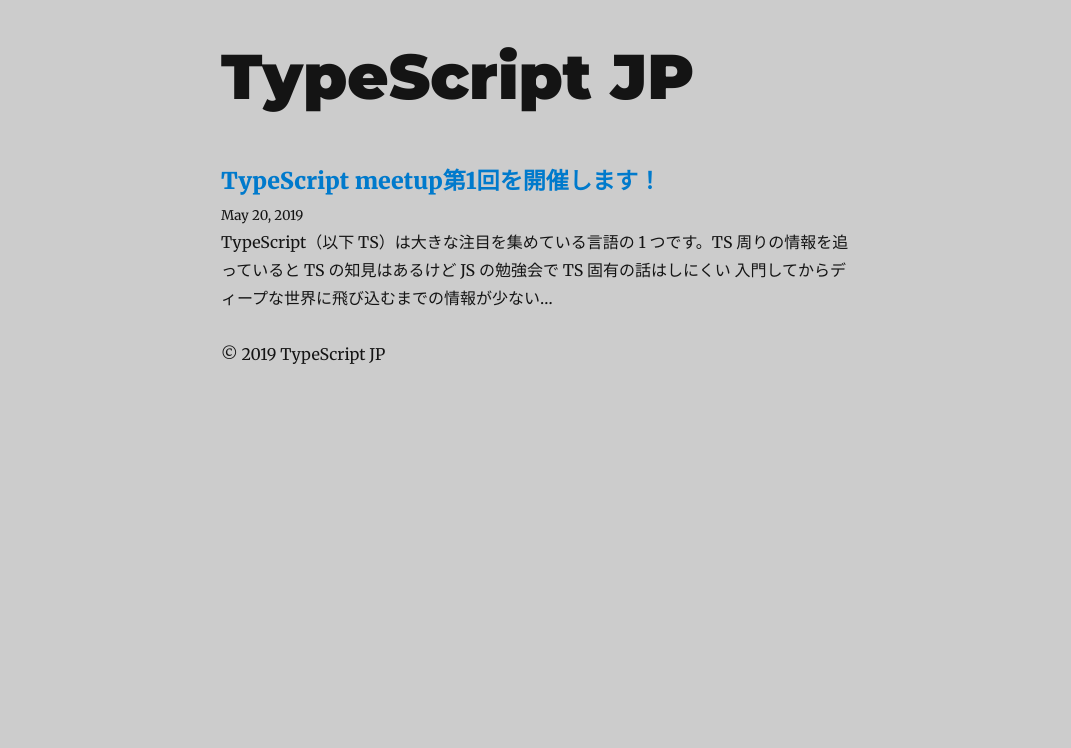
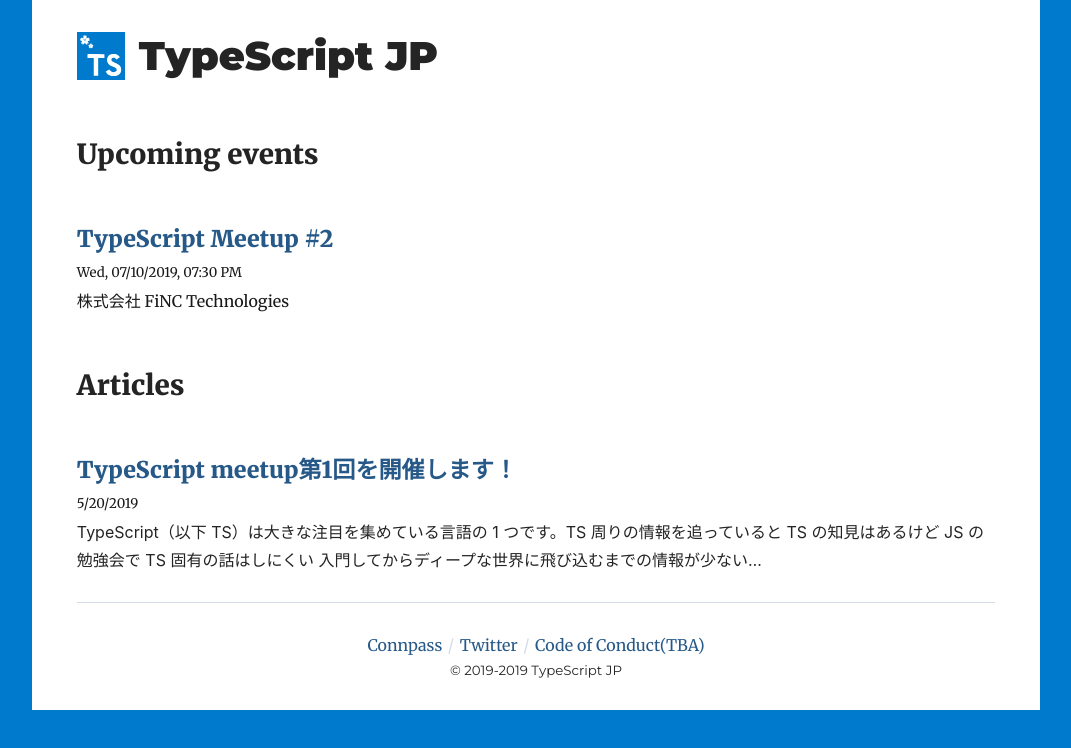
Before and after one commit to typescript-jp/typescript-jp.dev, a Gatsby site: page / in a window 1280 px wide. Shown: the whole page, without its empty margins (104-1175 px from the left). Built offline with nearby package versions, Linux system fonts and the light colour scheme; Gatsby itself is replaced by a stand-in of ours; some packages are replaced by stand-ins of ours.

Commit message:
Add styles

```diff
--- a/gatsby-config.js
+++ b/gatsby-config.js
@@ -63,7 +63,7 @@
         background_color: `#ffffff`,
         theme_color: `#007acc`,
         display: `minimal-ui`,
-        icon: `content/assets/logo-512.png`,
+        icon: `assets/tsjp.svg`,
       },
     },
     `gatsby-plugin-offline`,
--- a/package.json
+++ b/package.json
@@ -44,6 +44,7 @@
     "@types/react-dom": "^16.8.4",
     "@types/react-helmet": "^5.0.8",
     "@types/styled-components": "^4.1.16",
+    "@types/typography": "^0.16.2",
     "prettier": "^1.16.4"
   },
   "homepage": "https://github.com/gatsbyjs/gatsby-starter-blog#readme",
--- /dev/null
+++ b/src/components/ArticleExcerpt.tsx
@@ -0,0 +1,53 @@
+import React from "react"
+import styled from "styled-components"
+import { Link } from "gatsby"
+import { rhythm, scale } from "../utils/typography"
+
+type Props = {
+  title: string
+  slug: string
+  publishedAt: Date
+  body: string
+}
+
+const Title = styled.h3``
+
+const PublishedDate = styled.time`
+  display: block;
+`
+
+// https://murashun.jp/blog/20170716-01.html
+const Text = styled.p`
+  font-family: -apple-system, BlinkMacSystemFont, "Hiragino Kaku Gothic ProN",
+    Meiryo, sans-serif;
+  color: ${({ theme }) => theme.colors.text};
+`
+
+export function ArticleExcerpt(props: Props) {
+  const { title, slug, publishedAt, body } = props
+  const formatter = new Intl.DateTimeFormat(navigator.language)
+  return (
+    <div>
+      <Title
+        style={{
+          marginBottom: rhythm(1 / 4),
+        }}
+      >
+        <Link to={slug}>{title}</Link>
+      </Title>
+      <PublishedDate
+        dateTime={publishedAt.toISOString()}
+        style={{
+          ...scale(-1 / 5),
+        }}
+      >
+        {formatter.format(publishedAt)}
+      </PublishedDate>
+      <Text
+        dangerouslySetInnerHTML={{
+          __html: body,
+        }}
+      />
+    </div>
+  )
+}
--- /dev/null
+++ b/src/components/Banner.tsx
@@ -0,0 +1,44 @@
+import React from "react"
+import styled from "styled-components"
+import { Link as _Link } from "gatsby"
+import { rhythm, scale } from "../utils/typography"
+import { Logo } from "./Logo"
+
+type Props = {
+  title: string
+}
+
+const LogoContainer = styled.div`
+  display: flex;
+  margin-right: ${rhythm(0.5)};
+`
+const Link = styled(_Link)`
+  display: flex;
+  align-items: center;
+  box-shadow: none !important;
+  text-decoration: none;
+  color: inherit;
+  margin-bottom: ${rhythm(1)};
+`
+const Title = styled.h1`
+  color: ${({ theme }) => theme.colors.text};
+  margin: 0;
+`
+
+export function Banner(props: Props) {
+  const { title } = props
+  return (
+    <Link to={`${__PATH_PREFIX__}/`}>
+      <LogoContainer>
+        <Logo size={48} />
+      </LogoContainer>
+      <Title
+        style={{
+          ...scale(1),
+        }}
+      >
+        {title}
+      </Title>
+    </Link>
+  )
+}
--- /dev/null
+++ b/src/components/Copyright.tsx
@@ -0,0 +1,11 @@
+import React from "react"
+import styled from "styled-components"
+
+const Text = styled.small`
+  color: ${({ theme }) => theme.colors.text};
+  font-family: Montserrat, sans-serif;
+`
+
+export function Copyright() {
+  return <Text>&copy; 2019-{new Date().getFullYear()} TypeScript JP</Text>
+}
--- /dev/null
+++ b/src/components/ExternalLink.tsx
@@ -0,0 +1,18 @@
+import React from "react"
+import styled from "styled-components"
+
+type Props = {
+  href: string
+  children: React.ReactNode
+}
+
+const Link = styled.a``
+
+export function ExternalLink(props: Props) {
+  const { href, children } = props
+  return (
+    <Link href={href} target="_blank" rel="noopener noreferrer">
+      {children}
+    </Link>
+  )
+}
--- /dev/null
+++ b/src/components/Footer.tsx
@@ -0,0 +1,47 @@
+import React from "react"
+import styled from "styled-components"
+import { Link } from "gatsby"
+import { rhythm } from "../utils/typography"
+import { Copyright } from "./Copyright"
+import { ExternalLink } from "./ExternalLink"
+
+const Container = styled.footer`
+  padding-top: ${rhythm(1)};
+  border-top: 1px solid ${({ theme }) => theme.colors.divider};
+`
+
+const LinksContainer = styled.footer`
+  display: flex;
+  justify-content: center;
+`
+
+const LinkDivider = styled.span`
+  color: ${({ theme }) => theme.colors.divider};
+  margin: 0 ${rhythm(0.2)};
+`
+
+const CopyrightContainer = styled.footer`
+  display: flex;
+  justify-content: center;
+`
+
+export function Footer() {
+  return (
+    <Container>
+      <LinksContainer>
+        <ExternalLink href="https://typescript-jp.connpass.com">
+          Connpass
+        </ExternalLink>
+        <LinkDivider>/</LinkDivider>
+        <ExternalLink href="https://twitter.com/typescriptjp">
+          Twitter
+        </ExternalLink>
+        <LinkDivider>/</LinkDivider>
+        <Link to="">Code of Conduct(TBA)</Link>
+      </LinksContainer>
+      <CopyrightContainer>
+        <Copyright />
+      </CopyrightContainer>
+    </Container>
+  )
+}
--- /dev/null
+++ b/src/components/Logo.tsx
@@ -0,0 +1,16 @@
+import React from "react"
+import styled from "styled-components"
+import logo from "../../assets/tsjp.svg"
+
+type Props = {
+  size: number
+}
+
+const Img = styled.img`
+  margin: 0;
+`
+
+export function Logo(props: Props) {
+  const { size } = props
+  return <Img src={logo} width={size} height={size} />
+}
--- /dev/null
+++ b/src/components/Meetup.tsx
@@ -0,0 +1,57 @@
+import React from "react"
+import styled from "styled-components"
+import { rhythm, scale } from "../utils/typography"
+import { ExternalLink } from "./ExternalLink"
+
+type Props = {
+  title: string
+  venue: string
+  url: string
+  heldOn: Date
+}
+
+const Title = styled.h3``
+
+const PublishedDate = styled.time`
+  display: block;
+`
+
+const Venue = styled.span`
+  display: block;
+`
+
+export function Meetup(props: Props) {
+  const { title, url, venue, heldOn } = props
+  const formatter = new Intl.DateTimeFormat(navigator.language, {
+    timeZone: Intl.DateTimeFormat().resolvedOptions().timeZone,
+    weekday: "short",
+    year: "numeric",
+    month: "2-digit",
+    day: "2-digit",
+    hour: "2-digit",
+    minute: "2-digit",
+  })
+
+  return (
+    <div>
+      <ExternalLink href={url}>
+        <Title
+          style={{
+            marginBottom: rhythm(1 / 4),
+          }}
+        >
+          {title}
+        </Title>
+      </ExternalLink>
+      <PublishedDate
+        dateTime={heldOn.toISOString()}
+        style={{
+          ...scale(-1 / 5),
+        }}
+      >
+        {formatter.format(heldOn)}
+      </PublishedDate>
+      <Venue>{venue}</Venue>
+    </div>
+  )
+}
--- /dev/null
+++ b/src/components/Page.tsx
@@ -0,0 +1,11 @@
+import React from "react"
+import styled from "styled-components"
+import { rhythm } from "../utils/typography"
+
+export const Page = styled.div`
+  background-color: ${({ theme }) => theme.colors.base};
+  margin-left: auto;
+  margin-right: auto;
+  max-width: ${rhythm(36)};
+  padding: ${rhythm(1)} ${rhythm(1.6)} ${rhythm(1)};
+`
--- a/src/components/layout.tsx
+++ b/src/components/layout.tsx
@@ -1,79 +1,32 @@
 import React from "react"
 import { Link } from "gatsby"
 import { createGlobalStyle, ThemeProvider } from "styled-components"
-import { rhythm, scale } from "../utils/typography"
+import { theme } from "../theme"
+import { Page } from "./Page"
+import { Banner } from "./Banner"
+import { Footer } from "./Footer"
 
 const GlobalStyle = createGlobalStyle`
   html {
-    background: #ccc;
+    background: ${({ theme }) => theme.colors.primary};
   }
 `
 
 class Layout extends React.Component<any> {
   render() {
-    const { location, title, children } = this.props
-    const rootPath = `${__PATH_PREFIX__}/`
-    let header
-
-    if (location.pathname === rootPath) {
-      header = (
-        <h1
-          style={{
-            ...scale(1.5),
-            marginBottom: rhythm(1.5),
-            marginTop: 0,
-          }}
-        >
-          <Link
-            style={{
-              boxShadow: `none`,
-              textDecoration: `none`,
-              color: `inherit`,
-            }}
-            to={`/`}
-          >
-            {title}
-          </Link>
-        </h1>
-      )
-    } else {
-      header = (
-        <h3
-          style={{
-            fontFamily: `Montserrat, sans-serif`,
-            marginTop: 0,
-          }}
-        >
-          <Link
-            style={{
-              boxShadow: `none`,
-              textDecoration: `none`,
-              color: `inherit`,
-            }}
-            to={`/`}
-          >
-            {title}
-          </Link>
-        </h3>
-      )
-    }
+    const { title, children } = this.props
 
     return (
-      <ThemeProvider theme={{}}>
+      <ThemeProvider theme={theme}>
         <>
           <GlobalStyle />
-          <div
-            style={{
-              marginLeft: `auto`,
-              marginRight: `auto`,
-              maxWidth: rhythm(24),
-              padding: `${rhythm(1.5)} ${rhythm(3 / 4)}`,
-            }}
-          >
-            <header>{header}</header>
+          <Page>
+            <header>
+              <Banner title={title} />
+            </header>
             <main>{children}</main>
-            <footer>© {new Date().getFullYear()} TypeScript JP</footer>
-          </div>
+            <Footer />
+          </Page>
         </>
       </ThemeProvider>
     )
--- a/src/pages/index.tsx
+++ b/src/pages/index.tsx
@@ -1,8 +1,14 @@
 import React from "react"
-import { Link, graphql } from "gatsby"
+import styled from "styled-components"
+import { graphql } from "gatsby"
 import Layout from "../components/layout"
 import SEO from "../components/seo"
-import { rhythm } from "../utils/typography"
+import { ArticleExcerpt } from "../components/ArticleExcerpt"
+import { Meetup } from "../components/Meetup"
+
+const SubHeading = styled.h2`
+  color: ${({ theme }) => theme.colors.text};
+`
 
 class BlogIndex extends React.Component<any> {
   render() {
@@ -13,29 +19,29 @@
     return (
       <Layout location={this.props.location} title={siteTitle}>
         <SEO
-          title="All posts"
-          keywords={[`blog`, `gatsby`, `javascript`, `react`]}
+          title="Top"
+          keywords={[`typescript`, `meetup`, `community`, `connpass`]}
         />
+        <SubHeading>Upcoming events</SubHeading>
+        {/* FIXME: ここハードコードせずにconnpassと連動させたい... */}
+        <Meetup
+          url="https://typescript-jp.connpass.com/event/135033/"
+          title="TypeScript Meetup #2"
+          venue="株式会社 FiNC Technologies"
+          heldOn={new Date(2019, 6, 10, 19, 30)}
+        />
+
+        <SubHeading>Articles</SubHeading>
         {posts.map(({ node }: { node: any }) => {
           const title = node.frontmatter.title || node.fields.slug
           return (
-            <div key={node.fields.slug}>
-              <h3
-                style={{
-                  marginBottom: rhythm(1 / 4),
-                }}
-              >
-                <Link style={{ boxShadow: `none` }} to={node.fields.slug}>
-                  {title}
-                </Link>
-              </h3>
-              <small>{node.frontmatter.date}</small>
-              <p
-                dangerouslySetInnerHTML={{
-                  __html: node.frontmatter.description || node.excerpt,
-                }}
-              />
-            </div>
+            <ArticleExcerpt
+              key={node.fields.slug}
+              title={title}
+              slug={node.fields.slug}
+              publishedAt={new Date(node.frontmatter.date)}
+              body={node.frontmatter.description || node.excerpt}
+            />
           )
         })}
       </Layout>
--- /dev/null
+++ b/src/theme.ts
@@ -0,0 +1,12 @@
+// types/styled.d.ts
+import { DefaultTheme } from "styled-components"
+
+export const theme: DefaultTheme = {
+  colors: {
+    primary: "#007ACC",
+    base: "#fff",
+    text: "#242424",
+    link: "#265988",
+    divider: "#23527c33",
+  },
+}
--- a/src/types/index.d.ts
+++ b/src/types/index.d.ts
@@ -1,2 +1,6 @@
+declare const __PATH_PREFIX__: string
 
-declare const __PATH_PREFIX__: string;
+declare module "*.svg" {
+  const content: string
+  export default content
+}
--- a/src/utils/typography.ts
+++ b/src/utils/typography.ts
@@ -1,10 +1,17 @@
-// @ts-ignore
 import Typography from "typography"
-// @ts-ignore
+// @ts-ignore Missing @types
 import Wordpress2016 from "typography-theme-wordpress-2016"
+import { theme } from "../theme"
 
 Wordpress2016.overrideThemeStyles = () => {
   return {
+    a: {
+      color: theme.colors.link,
+      boxShadow: "none",
+    },
+    "a:hover": {
+      boxShadow: `0 1px 0 0 currentColor`,
+    },
     "a.gatsby-resp-image-link": {
       boxShadow: `none`,
     },
```
Also changed, not shown: src/components/Article.tsx (added, +52 -0 lines), src/templates/blog-post.tsx (+5 -20 lines), src/types/styled.d.ts (added, +14 -0 lines), 1 other file.
